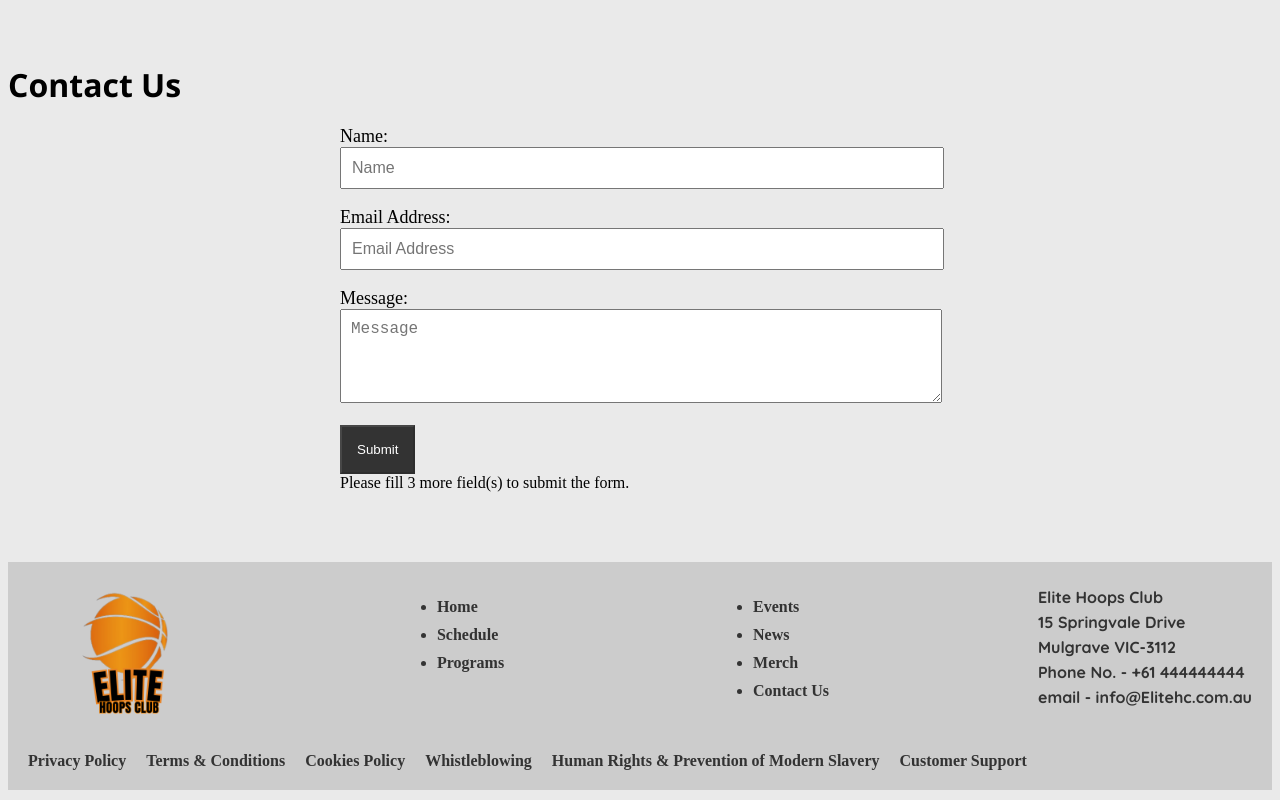
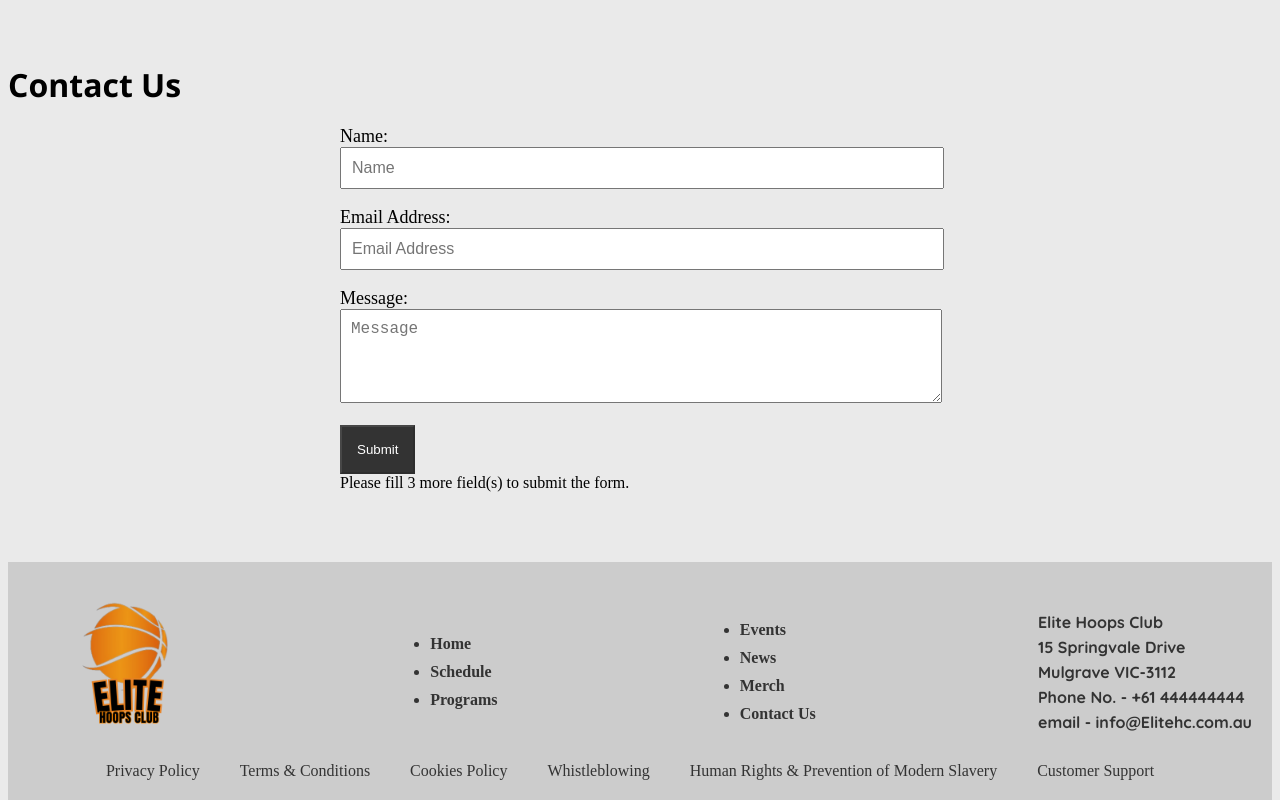
Before and after one commit to MakMongia/EliteFinal, a React (Create React App) app in the folder my-app/: page / in a window 1280 px wide. Shown: the part 4171-4971 px from the top of the page. Built offline with nearby package versions, Linux system fonts and the light colour scheme.

Commit message:
Footer Done
Footer is done now, took a while for the css for this bad boy.

```diff
--- a/my-app/src/App.js
+++ b/my-app/src/App.js
@@ -3,7 +3,7 @@ import './App.test';
 import Header from './Component/Header/Header';
 import Home from './Component/Main/Home/Home';
 import Schedule from './Component/Main/Schedule/Schedule';
-import Program from './Component/Main/Program/Programs';
+import Program from './Component/Main/Program/Program';
 import Events from './Component/Main/Events/Events';
 import ContactUs from './Component/Main/ContactUs/ContactUs';
 import Merch from './Component/Main/Merch/Merch';
--- a/my-app/src/Component/Footer/Footer.css
+++ b/my-app/src/Component/Footer/Footer.css
@@ -11,14 +11,14 @@
 .links-container {
   display: flex;
   justify-content: space-between; /* Adjusted to spread items across */
-  align-items: flex-start; /* Align items to the top */
+  align-items: center; /* Align items vertically */
 }
 
 /* Styles for each list */
 .footer-list {
   margin-right: 20px; /* Add space between lists */
-  margin-left: 20px; /* Add space between lists */
 }
+
 /* Styles for the list items */
 .footer-list li {
   margin-bottom: 10px; /* Add space between list items */
@@ -32,7 +32,7 @@
 /* Styles for the footer logo */
 .footer-logo {
   width: 200px; /* Adjust the width as needed */
-  margin-top: -30px; /* Move the logo up slightly */
+  margin-top: -20px; /* Move the logo up slightly */
 }
 
 /* Styles for all footer links */
@@ -44,15 +44,27 @@
   margin-right: 20px; /* Add space between links */
 }
 
+.policies span{
+  text-decoration: none; /* Remove default underline */
+  cursor: pointer; /* Change cursor to pointer on hover */
+  margin-right: 20px; /* Add space between links */
+}
+
+
 /* Hover styles for footer links and policy links */
-.footer-link:hover{
+.footer-link:hover {
   text-decoration: underline; /* Underline the links on hover */
 }
 
 /* Set link color for policy links */
+.policies {
+  display: flex; /* Make policies a flex container */
+  justify-content: center; /* Center-align policy links */
+  gap: 20px; /* Add equal space between policy links */
+}
+
 .policies span {
   color: #333;
-  text-align: center; /* Center-align the spans */
 }
 
 /* Reduce space between paragraphs in contact info */
--- a/my-app/src/Component/Footer/Footer.js
+++ b/my-app/src/Component/Footer/Footer.js
@@ -31,12 +31,12 @@ function Footer() {
         </div>
       </div>
       <div className="policies">
-        <span className="footer-link">Privacy Policy</span>
-        <span className="footer-link">Terms & Conditions</span>
-        <span className="footer-link">Cookies Policy</span>
-        <span className="footer-link">Whistleblowing</span>
-        <span className="footer-link">Human Rights & Prevention of Modern Slavery</span>
-        <span className="footer-link">Customer Support</span>
+        <span>Privacy Policy</span>
+        <span>Terms & Conditions</span>
+        <span>Cookies Policy</span>
+        <span>Whistleblowing</span>
+        <span>Human Rights & Prevention of Modern Slavery</span>
+        <span>Customer Support</span>
       </div>
     </footer>
   );
```
Also changed, not shown: my-app/src/Component/Main/Program/Program.js (renamed from my-app/src/Component/Main/Program/Programs.js), 1 other file (tests, documents, lock files or other folders).
